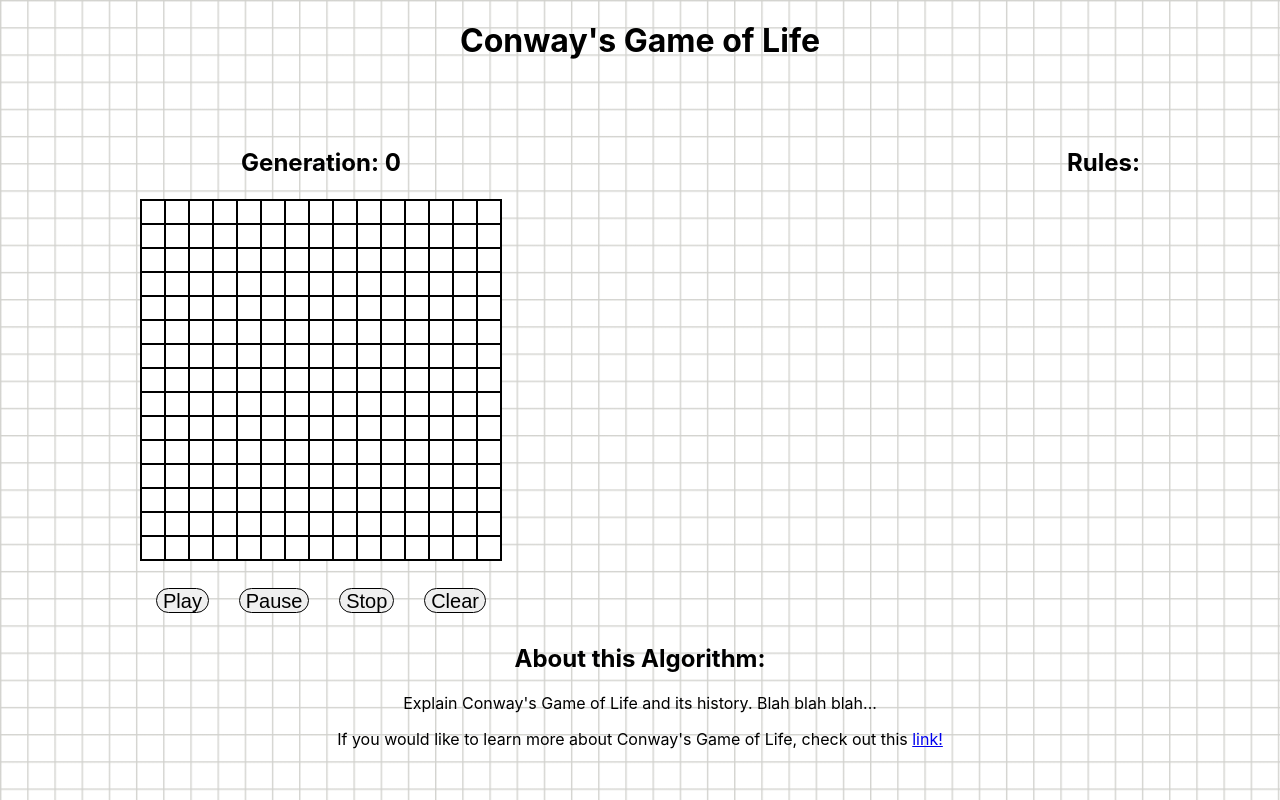
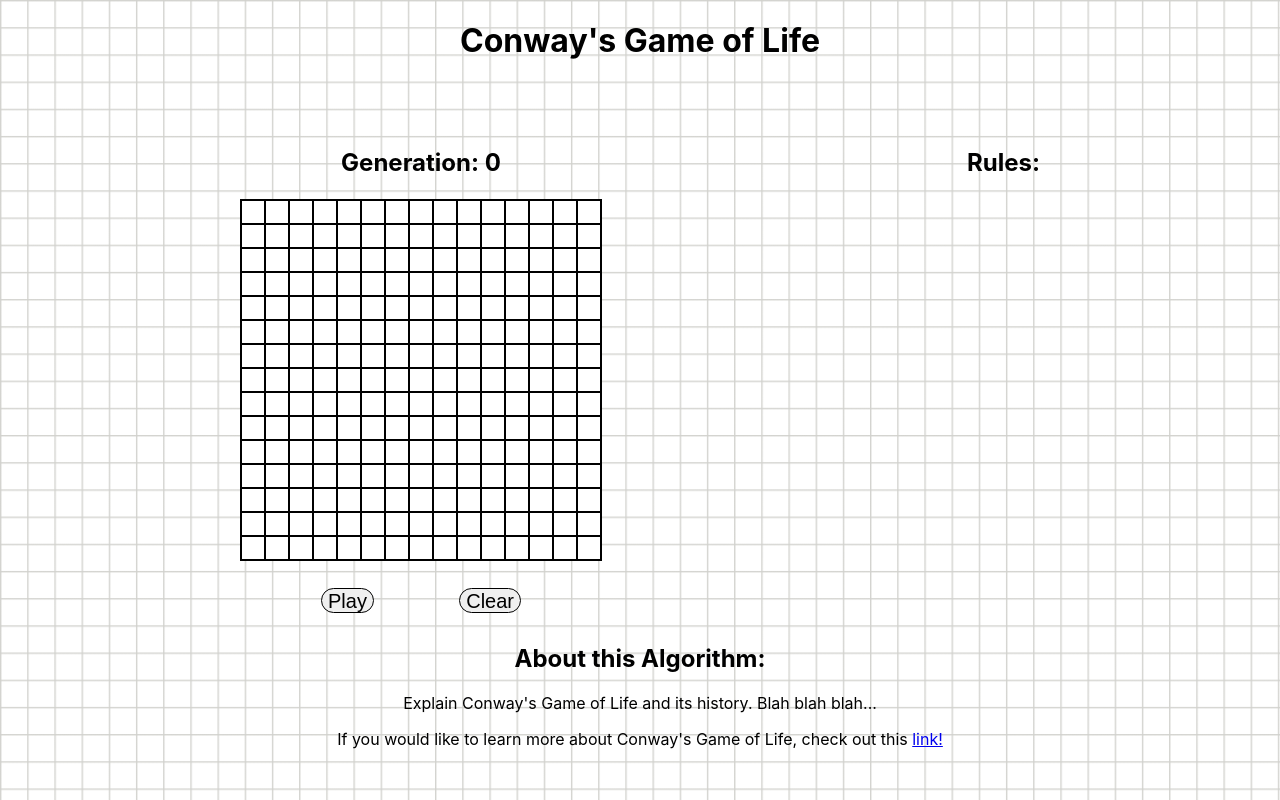
Before and after one commit to bloominstituteoftechnology/CS-Build-Week-1, a React (Create React App) app in the folder conway/: page / in a window 1280 px wide. Built offline with nearby package versions, Linux system fonts and the light colour scheme.

Commit message:
Buttons were consolidated, play button switches between Start/Stop

```diff
--- a/conway/src/App.js
+++ b/conway/src/App.js
@@ -14,7 +14,7 @@ const Content = styled.div`
   display: flex;
   flex-wrap: wrap;
   justify-content: space-between;
-  width: 1000px;
+  width: 800px;
 `;
 
 const AboutSection = styled.div`
--- a/conway/src/Components/Game.js
+++ b/conway/src/Components/Game.js
@@ -16,7 +16,7 @@ const Header = styled.h2`
 `;
 
 const ButtonContainer = styled.div`
-    width: 330px;
+    width: 200px;
     display: flex;
     justify-content: space-between;
     margin-top: 15px;
@@ -35,26 +35,26 @@ class Game extends Component {
         super();
         this.state = {
             generation: 0,
-            clear: false
+            clear: false,
+            running: false
         }
     }
 
 
     gameOfLife() {
-
+        console.log("the GameOfLife has started...")
         this.setState({generation: this.state.generation + 1});
     }
 
-    playButton() {
-        this.gameOfLife();
-    }
-
-    pauseButton() {
-
-    }
-
-    stopButton() {
-
+    runSimulation = () => {
+        this.setState({running: !this.state.running});
+        if (this.state.running === false) {
+            document.getElementById("playStopButton").innerHTML = "Play";
+        } else {
+            console.log("The game is running...");
+            document.getElementById("playStopButton").innerHTML = "Stop";
+            this.gameOfLife();
+        }
     }
 
     clearButton = () => {
@@ -68,9 +68,7 @@ class Game extends Component {
                 <Header>Generation: {this.state.generation}</Header>
                 <GameBox clear={this.state.clear} clearButton={this.clearButton}/>
                 <ButtonContainer>
-                    <Button>Play</Button>
-                    <Button>Pause</Button>
-                    <Button>Stop</Button>
+                    <Button id="playStopButton" onClick={this.runSimulation}>Play</Button>
                     <Button onClick={this.clearButton}>Clear</Button>
                 </ButtonContainer>
             </Container>
--- a/conway/src/Components/GameBox.js
+++ b/conway/src/Components/GameBox.js
@@ -23,13 +23,16 @@ class GameBox extends Component  {
     }
 
     componentDidUpdate(prevProps) {
-        if (this.props.clear == true && prevProps != this.props) {
+        if (this.props.clear === true && prevProps !== this.props) {
             let clearedCells = [];
             for (let i=0; i<225; i++) {
                 clearedCells.push(0);
             }
             this.setState({cells: clearedCells});
             this.props.clearButton();
+        }
+        if (this.props.running === true && prevProps !== this.props) {
+
         }
     }
 
--- a/conway/src/Components/GridBox.js
+++ b/conway/src/Components/GridBox.js
@@ -12,7 +12,6 @@ const Container = styled.div`
 class GridBox extends Component {
     constructor(props) {
         super(props);
-        console.log(`PROPS: ${this.props.status}`)
         this.state = {
         }
     }
```
